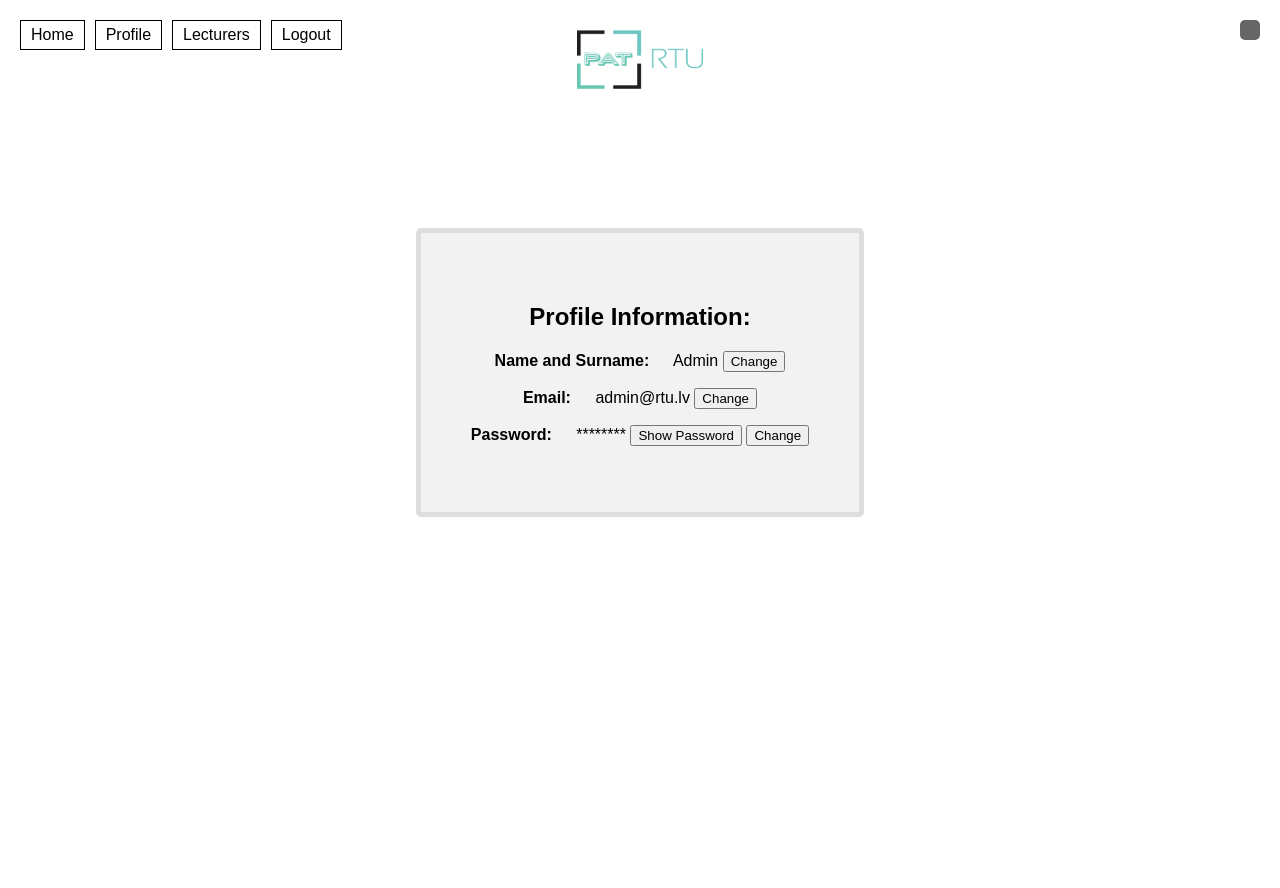
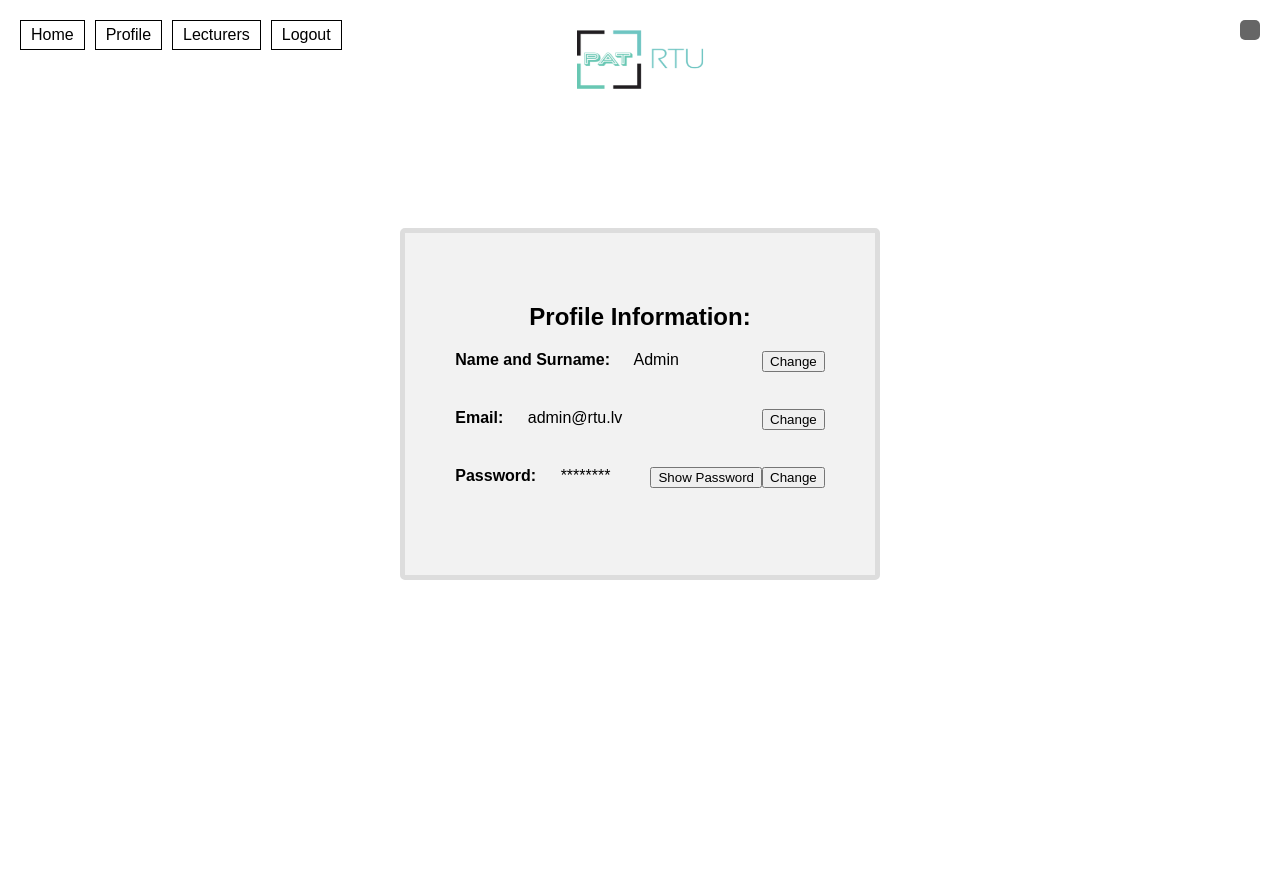
Before and after one commit to jekabsvarna/OOP_Projekts, a Flask app: page /profile in a window 1280 px wide. Before the commit the page ends 517 px from the top, so only its background shows below. Run offline with Flask 3, Linux system fonts and the light colour scheme; a user stored in the database is signed in.

Commit message:
centos salabot profile content alignment

```diff
--- a/website/templates/profile.html
+++ b/website/templates/profile.html
@@ -3,13 +3,14 @@
 
 {% block content %}
 
-<div class="container d-flex justify-content-center align-items-center ">
+<div class="container">
   <div class="login-wrapper">
     <h2>Profile Information:</h2>
+
     <div class="profile-item">
       <p>
         <span class="column-header">Name and Surname:</span>
-          <span id="name">{{ user.first_name }}</span>
+        <span id="name">{{ user.first_name }}</span>&nbsp;&nbsp;&nbsp;&nbsp;
         <button onclick="edit('name')">Change</button>
       </p>
       <div id="name-edit" style="display: none;">
@@ -23,7 +24,7 @@
     <div class="profile-item">
       <p>
         <span class="column-header">Email:</span>
-          <span id="email">{{ user.email }}</span>
+        <span id="email">{{ user.email }}</span>&nbsp;&nbsp;&nbsp;&nbsp;
         <button onclick="edit('email')">Change</button>
       </p>
       <div id="email-edit" style="display: none;">
@@ -37,16 +38,44 @@
     <div class="profile-item">
       <p>
         <span class="column-header">Password:</span>
-          <span id="password" style="display: none;">{{ user.password }}</span><span id="password-mask">********</span> <button onclick="togglePassword()">Show Password</button> <button onclick="edit('password')">Change</button>
+        <span id="password" style="display: none;">{{ user.password }}</span><span id="password-mask">********</span>&nbsp;&nbsp;&nbsp;&nbsp;
+        <button onclick="edit('password')">Change</button>
+        <button onclick="togglePassword()">Show Password</button>&nbsp;&nbsp;&nbsp;&nbsp;
       </p>
       <div id="password-edit" style="display: none;">
-          <form action="{{ url_for('views.update_password') }}" method="POST"> <input type="password" name="password">
+        <form action="{{ url_for('views.update_password') }}" method="POST">
+          <input type="password" name="password">
           <button type="submit">Save</button>
         </form>
       </div>
     </div>
   </div>
 </div>
+
+<style>
+  .container {
+    display: flex;
+    justify-content: center;
+    align-items: center;
+  }
+
+  .login-wrapper {
+    text-align: center;
+  }
+
+  .profile-item {
+    text-align: left;
+    margin-bottom: 40px;
+  }
+
+  .profile-item p {
+    margin: 0;
+  }
+
+  .profile-item button {
+    float: right;
+  }
+</style>
 
 <script>
   function edit(field) {
```
Also changed, not shown: instance/database.db. Lines whose indentation alone changed are shown as unchanged.
